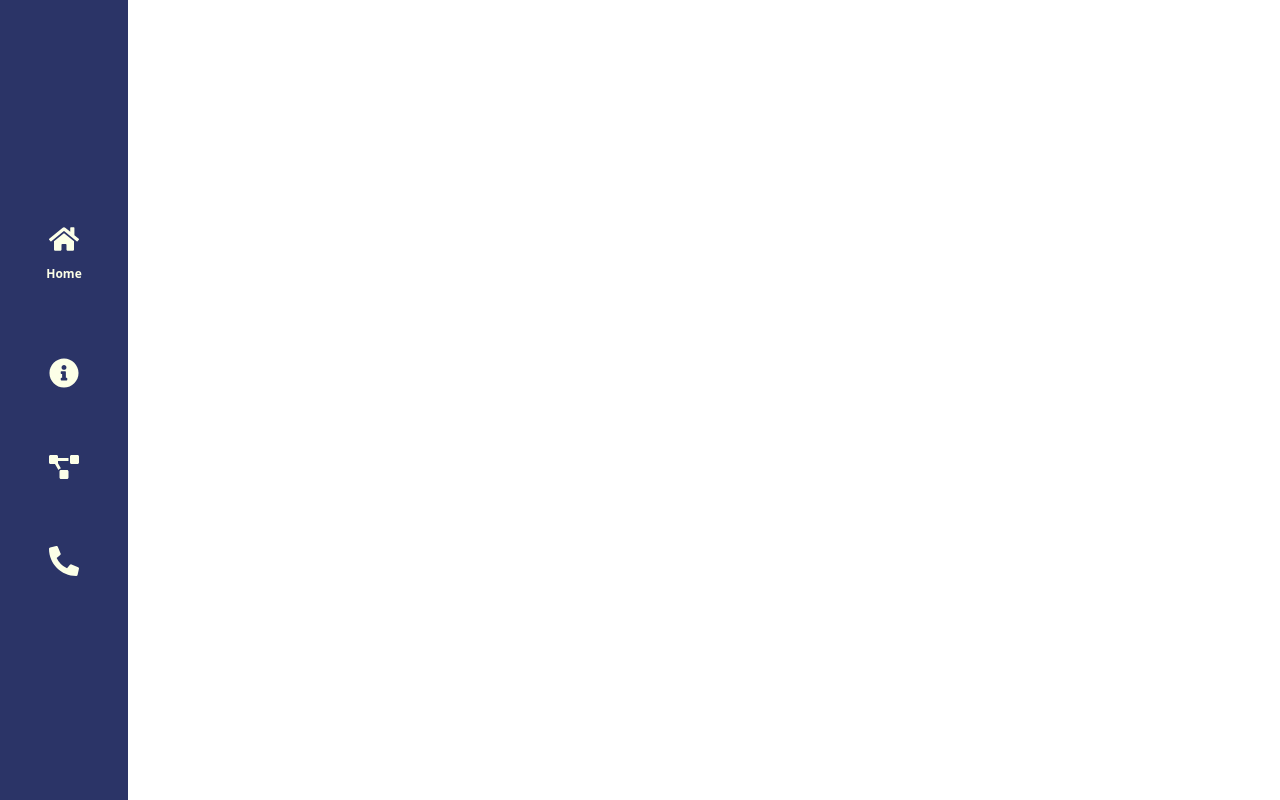
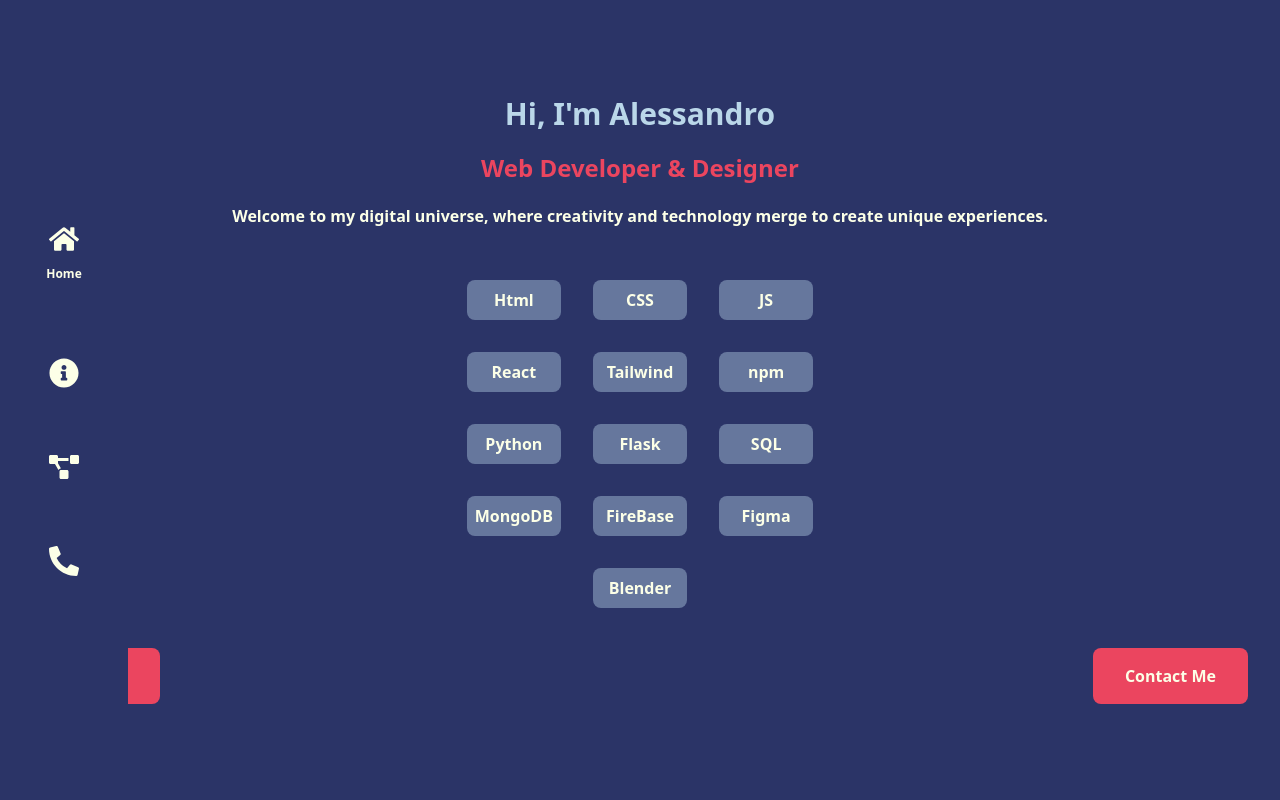
Before and after one commit to Jiwemoyo/MyPortafolio, a React (Vite) app: page / in a window 1280 px wide. Built offline with nearby package versions, Linux system fonts and the light colour scheme.

Commit message:
home pantallas pequenas

```diff
--- a/src/components/Home.jsx
+++ b/src/components/Home.jsx
@@ -1,5 +1,61 @@
 export const Home = () => {
   return (
-    <div>Home</div>
-  )
-}
+    <div className=" flex flex-col items-center justify-center h-screen text-center  bg-custom-blue gap-5 px-8">
+      <h1 className=" text-custom-celeste font-bold text-3xl">
+        Hi, I'm Alessandro
+      </h1>
+      <h2 className=" text-custom-red font-bold text-2xl">
+        Web Developer & Designer
+      </h2>
+      <p className=" font-bold text-custom-white">
+        Welcome to my digital universe, where creativity and technology merge to
+        create unique experiences.
+      </p>
+      <li className="grid grid-cols-3 gap-8 text-custom-white mt-8 font-semibold">
+        <ul className=" animate-bg-fade bg-blue-500 p-2 rounded-lg ">
+          Html
+        </ul>
+        <ul className=" animate-bg-fade bg-blue-500 p-2 rounded-lg ">
+          CSS
+        </ul>
+        <ul className=" animate-bg-fade bg-blue-500 p-2 rounded-lg ">
+          JS
+        </ul>
+        <ul className=" animate-bg-fade bg-blue-500 p-2 rounded-lg ">
+          React
+        </ul>
+        <ul className=" animate-bg-fade bg-blue-500 p-2 rounded-lg ">
+          Tailwind
+        </ul>
+        <ul className=" animate-bg-fade bg-blue-500 p-2 rounded-lg ">
+          npm
+        </ul>
+        <ul className=" animate-bg-fade bg-blue-500 p-2 rounded-lg ">
+          Python
+        </ul>
+        <ul className=" animate-bg-fade bg-blue-500 p-2 rounded-lg ">
+          Flask
+        </ul>
+        <ul className=" animate-bg-fade bg-blue-500 p-2 rounded-lg ">
+          SQL
+        </ul>
+        <ul className=" animate-bg-fade bg-blue-500 p-2 rounded-lg ">
+          MongoDB
+        </ul>
+        <ul className=" animate-bg-fade bg-blue-500 p-2 rounded-lg ">
+          FireBase
+        </ul>
+        <ul className=" animate-bg-fade bg-blue-500 p-2 rounded-lg ">
+          Figma
+        </ul>
+        <ul className=" col-start-2 animate-bg-fade bg-blue-500 p-2 rounded-lg">
+          Blender
+        </ul>
+      </li>
+      <div className=" w-full flex justify-between gap-5 mt-5 ">
+        <button className=" font-bold text-custom-white bg-custom-red px-8 py-4 rounded-lg">Projects</button>
+        <button className=" font-bold text-custom-white bg-custom-red px-8 py-4 rounded-lg">Contact Me</button>
+      </div>
+    </div>
+  );
+};
--- a/tailwind.config.js
+++ b/tailwind.config.js
@@ -8,7 +8,18 @@
     extend: {
       colors:{
         'custom-blue':'#2B3467',
-        'custom-white':'#FCFFE7'
+        'custom-white':'#FCFFE7',
+        'custom-celeste':'#BAD7E9FF',
+        'custom-red':'#EB455F'
+      },
+      animation:{
+        'bg-fade': 'bgFade 2s ease-in-out infinite',
+      },
+      keyframes:{
+        bgFade: {
+          '0%, 100%': { backgroundColor: 'rgba(186, 215, 233,0.2)' }, // transparente
+          '50%': { backgroundColor: 'rgb(186, 215, 233,0.6)' }, // color con opacidad (ajústalo según lo que necesites)
+        },
       }
     },
   },
```
